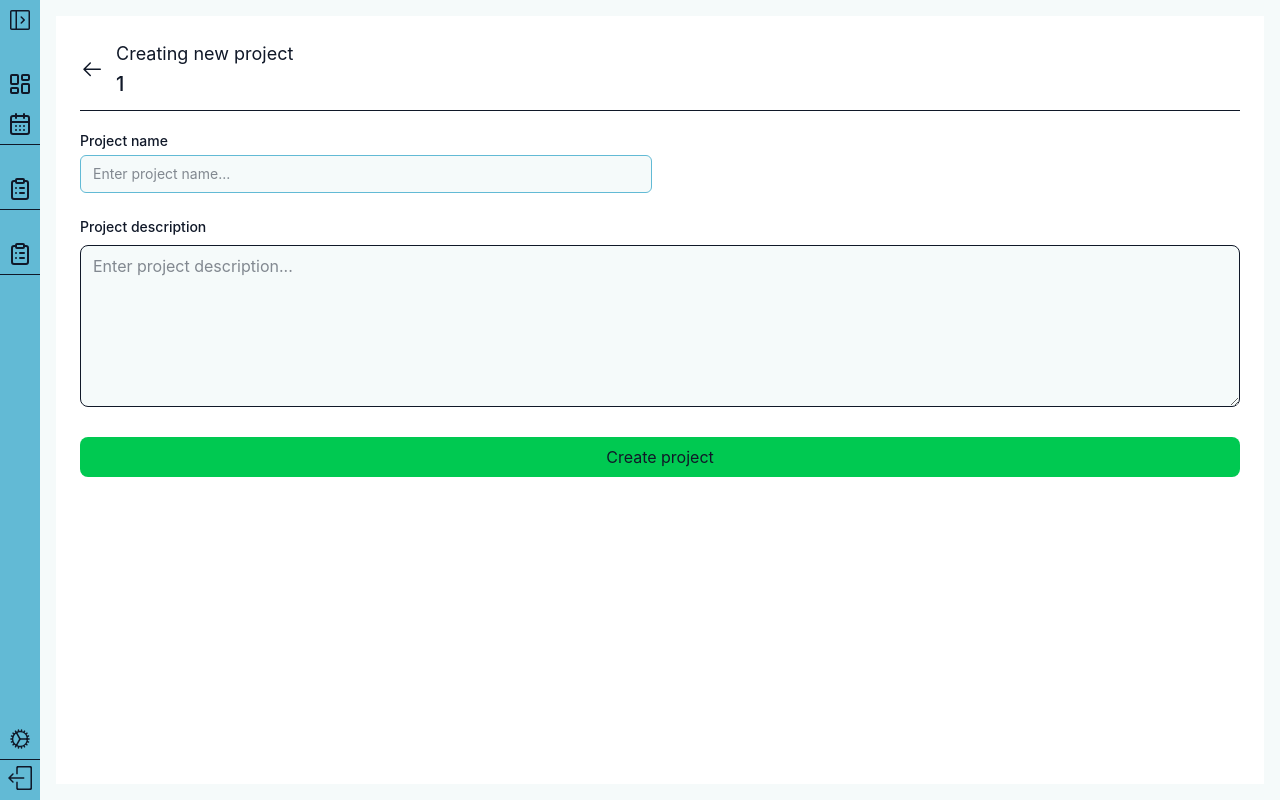
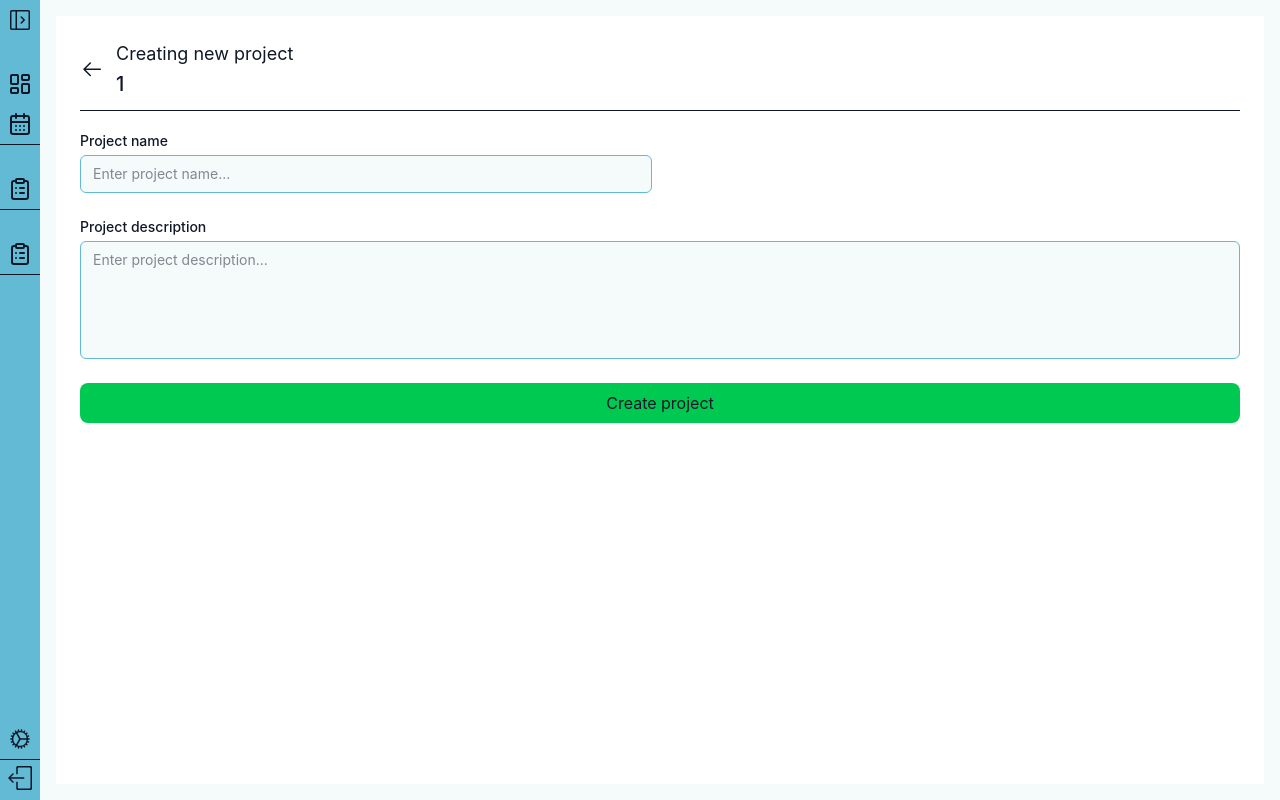
Before and after one commit to alekssvelvelis/gira-fe, a React (Vite) app: page /organization/1/projects/create in a window 1280 px wide. Built offline with nearby package versions, Linux system fonts and the light colour scheme; sample sign-in values are in the browser's storage.

Commit message:
refactor/ task create view

```diff
--- a/src/views/management/organization/SingleOrganizationView.tsx
+++ b/src/views/management/organization/SingleOrganizationView.tsx
@@ -1,6 +1,6 @@
 import { useNavigate, useParams } from 'react-router-dom';
 import { GoArrowLeft } from 'react-icons/go';
-import { FiEdit2, FiUserPlus, FiUsers } from 'react-icons/fi';
+import { FiEdit2, FiUserPlus, FiUsers, FiPlusCircle } from 'react-icons/fi';
 import { ORGANIZATIONS, USERS, PROJECTS } from '@/constants/dummy-data';
 import type { Project } from '@/constants/dummy-data';
 import { DataTable } from '@/components/output/DataTable';
@@ -105,7 +105,16 @@ export const SingleOrganizationView = () => {
             </div>
 
             <div className='mb-8'>
-                <h2 className='text-2xl font-semibold mb-4'>Projects</h2>
+                <div className='flex justify-between'>
+                    <h2 className='text-2xl font-semibold mb-4'>Projects</h2>
+                    <button
+                        onClick={() => navigate(`/organization/${organization.org_id}/projects/create`)}
+                        className='flex items-center gap-2 bg-accent px-2 mb-4 py-2 rounded-lg font-medium transition-all duration-300 hover:bg-primary hover:cursor-pointer'
+                    >
+                        <FiPlusCircle className='h-5 w-5' />
+                        Create Project
+                    </button>
+                </div>
                 <DataTable
                     data={projects}
                     columns={projectColumns}
--- a/src/views/management/projects/ProjectCreateView.tsx
+++ b/src/views/management/projects/ProjectCreateView.tsx
@@ -80,17 +80,15 @@ export const ProjectCreateView = () => {
                 </div>
 
                 <div>
-                    <label className='block text-sm font-medium mb-2'>Project description</label>
-                    <textarea
+                    <FormField
+                        name='project-description'
+                        label='Project description'
                         value={projectDescription}
-                        onChange={(e) => setProjectDescription(e.target.value)}
+                        onChange={setProjectDescription}
+                        config={{ type: 'textarea', rows: 5 }}
                         placeholder='Enter project description...'
-                        className='w-full px-3 py-2 border border-border rounded-lg bg-surface text-sidebar-text focus:outline-none focus:ring-2 focus:ring-accent'
-                        rows={6}
+                        error={errors.ProjectDescriptionError}
                     />
-                    {errors.ProjectDescriptionError && (
-                        <p className='text-red-500 text-sm mt-1'>{errors.ProjectDescriptionError}</p>
-                    )}
                 </div>
 
                 <button
```
